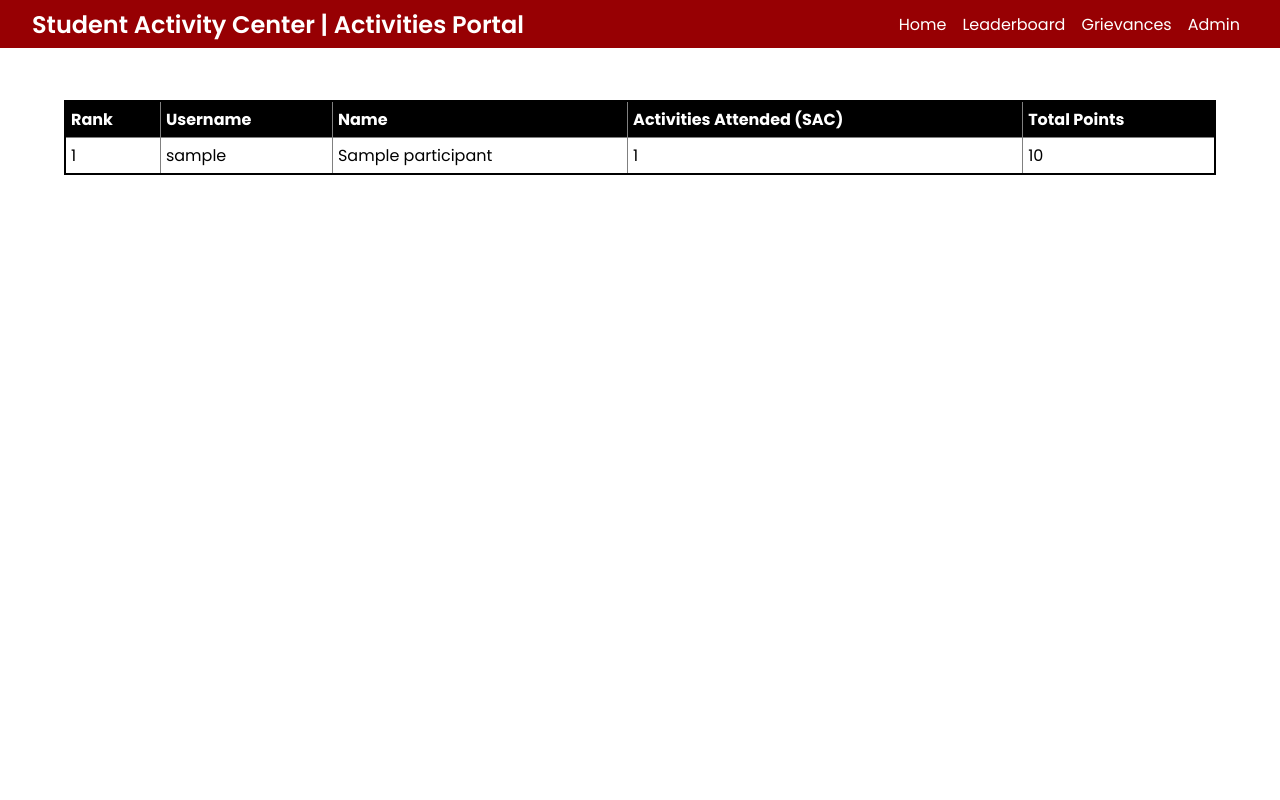
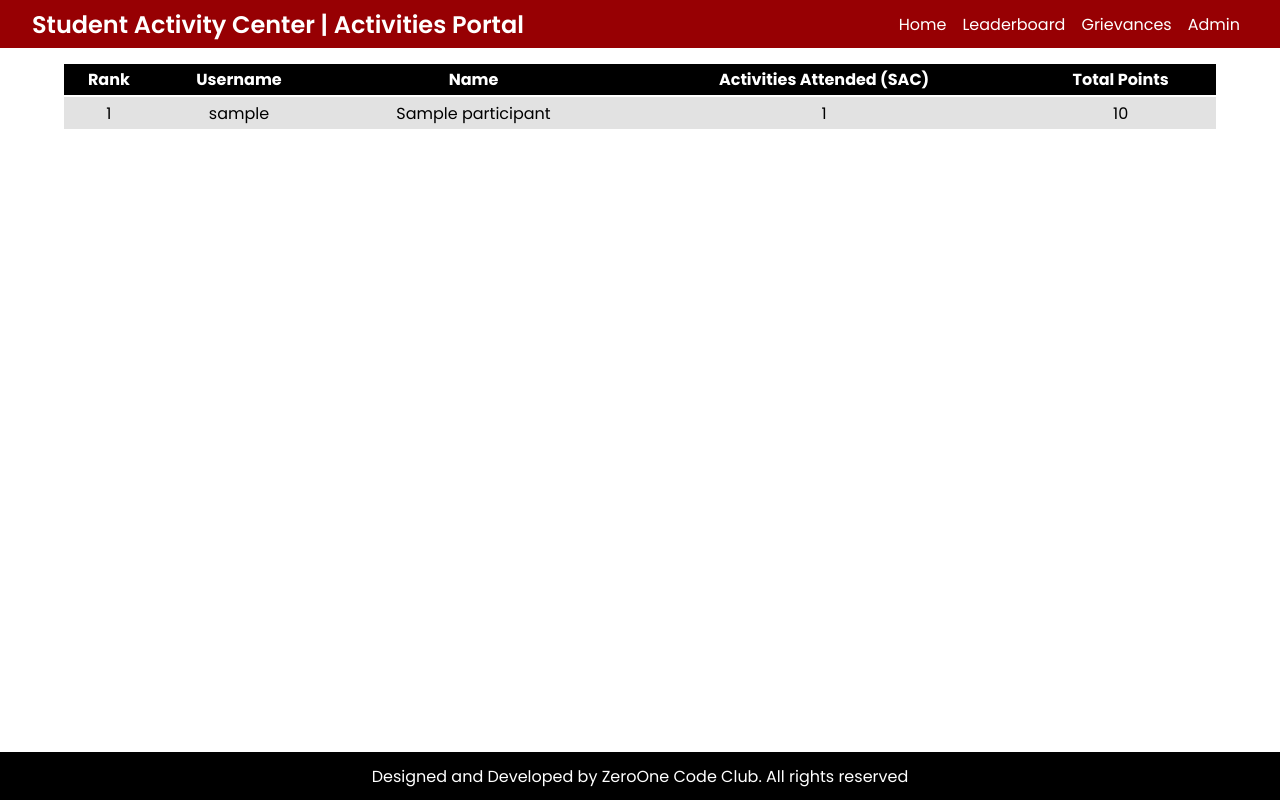
Before and after one commit to DeepakReddyG/silphp, a PHP site: page /leaderboard.php in a window 1280 px wide. Run offline with PHP 8.4, Linux system fonts and the light colour scheme; tables that the repository leaves empty hold one stand-in row (values such as "Sample post").

Commit message:
stable sil

```diff
--- a/app/index.css
+++ b/app/index.css
@@ -48,11 +48,28 @@ body {
     margin: 0rem 0.5rem;
 }
 
+
+.main-content {
+    height: 88vh;
+    display: flex;
+    align-items: center;
+    justify-content: center;
+    flex-direction: column;
+}
+
 .formdiv {
+    height: 10vh;
+    display: flex;
+    align-items: center;
+    justify-content: center;
+}
+
+.formdiv form {
     width: fit-content;
     border: 1px solid black;
-    margin: 2rem auto;
-    background-color: red;
+    display: flex;
+    align-items: center;
+    justify-content: center;
 }
 
 
@@ -65,7 +82,7 @@ body {
     margin-right: 10px;
 }
 
-input[type="text"] {
+.formdiv form input[type="text"] {
     padding: 8px;
     font-size: 1.2rem;
     outline: none;
@@ -74,7 +91,7 @@ input[type="text"] {
     font-size: 1.2rem;
 }
 
-input[type="submit"] {
+.formdiv form input[type="submit"] {
     padding: 8px;
     background-color: black;
     color: #fff;
@@ -83,13 +100,18 @@ input[type="submit"] {
     font-size: 1.2rem;
 }
 
-.participants_div {
+.points-table {
+    height: 78vh;
+    width: 100%;
+}
+
+.points_table_div {
     width: 90%;
     margin: auto;
     margin-top: 20px;
 }
 
-.participants_div h3 {
+.points_table_div h3 {
     font-size: 1.5rem;
     margin: 0.5rem 0rem;
     font-weight: 500;
@@ -109,78 +131,80 @@ input[type="submit"] {
     font-weight: 400;
 }
 
-table {
-    margin-top: 20px;
-    border-collapse: collapse;
+
+
+.category_table, .events-attended {
     border: 2px solid black;
     width: 100%;
+    border-collapse: collapse;
 }
-.participants_div table th {
+.category_table tr th , .events-attended tr th {
     border: 1px solid grey;
-    background-color: black;
-}
-
-table th, td {
-    border: 1px solid black;
-    text-align: left;
-    padding: 6px 3px;
-    background-color: #fff;
-}
-
-.participants_div table tr:hover {
-    background-color: lightgrey;
-}
-
-th {
+    padding: 0.2rem;
     background-color: black;
     color: white;
 }
 
-.category_table {
+.category_table tr th, td, .events-attended tr th, td {
+    border: 1px solid grey;
+}
 
+.category_table tr td, .events-attended tr td{
+    padding: 0.2rem;
+    text-align: center;
 }
-.highlight_in_table {
-    background-color: lightgrey;
-    font-size: 1.5rem;
-}
-.category_table tr td:nth-child(1) {
+
+.category_table tr td:first-child {
     width: 20%;
 }
+
 .category_table tr td:nth-child(2) {
     width: 30%;
 }
+
 .category_table tr td:nth-child(3) {
+    width: 20%;
+}
+
+.category_table tr td:nth-child(4) {
     width: 30%;
 }
-.category_table tr td:nth-child(4) {
-    width: 20%;
+
+
+
+.events-attended tr td:first-child {
+    width: 5%;
 }
-.developedby {
-    position: absolute;
-    bottom: 10px;
+.events-attended tr td:nth-child(2) {
+    width: 30%;
+}
+.events-attended tr td:nth-child(3) {
+    width: 25%;
+}
+.events-attended tr td:nth-child(4) {
+    width: 10%;
+}
+.events-attended tr td:nth-child(5) {
+    width: 10%;
+}
+.events-attended tr td:nth-child(6) {
+    width: 10%;
+}
+.events-attended tr td:nth-child(7) {
+    width: 10%;
 }
 
-.events-attended tr th:nth-child(1) {
-    width: 3%;
+
+
+
+
+
+
+footer {
+    height: 6vh;
+    display: flex;
+    align-items: center;
+    justify-content: center;
+    background-color: black;
+    color: white;
 }
-.events-attended tr th:nth-child(2) {
-    width: 25%;
-}
-.events-attended tr th:nth-child(3) {
-    width: 17%;
-}
-.events-attended tr th:nth-child(4) {
-    width: 10%;
-}
-.events-attended tr th:nth-child(5) {
-    width: 10%;
-}
-.events-attended tr th:nth-child(6) {
-    width: 10%;
-}
-.events-attended tr th:nth-child(7) {
-    width: 15%;
-}
-.events-attended tr th:nth-child(8) {
-    width: 10%;
-}
--- /dev/null
+++ b/app/leaderboard.css
@@ -0,0 +1,106 @@
+@import url('https://fonts.googleapis.com/css2?family=Poppins:ital,wght@0,100;0,200;0,300;0,400;0,500;0,600;0,700;0,800;0,900;1,100;1,200;1,300;1,400;1,500;1,600;1,700;1,800;1,900&display=swap');
+
+* {
+    box-sizing: border-box;
+    font-family: 'Poppins', sans-serif;
+    margin: 0;
+    padding: 0;
+}
+body {
+    margin: 0;
+    padding: 0;
+    background-color: white;
+}
+
+.nav {
+    display: flex;
+    justify-content: space-between;
+    background-color: rgb(151, 0, 3);
+    color: #fff;
+    margin: 0;
+    height: 6vh;
+}
+.nav-in {
+    width: 95%;
+    margin: auto;
+    display: flex;
+}
+.nav-one {
+    width: 50%;
+    display: flex;
+    align-items: center;
+}
+.nav-one h2 {
+    color: white;
+    font-size: 1.5rem;
+    font-weight: 600;
+}
+.nav-two {
+    width: 50%;
+    text-align: right;
+    display: flex;
+    align-items: center;
+    justify-content: flex-end;
+}
+.nav-two a {
+    color: #fff;
+    text-decoration: none;
+    margin: 0rem 0.5rem;
+}
+
+
+.main-content {
+    height: 88vh;
+    overflow-y: scroll;
+    background-color: white;
+}
+
+.main-content .leaderboard_div {
+    width: 90%;
+    margin: auto;
+}
+
+.leaderboard_div {
+    padding: 1rem 0rem;
+}
+
+.leaderboard_div table {
+    width: 100%;
+    border-collapse: collapse;
+
+}
+
+
+/* Add this to your existing CSS */
+.leaderboard_div table th {
+    position: sticky;
+    top: 0;
+    z-index: 2; /* Adjust z-index to ensure it's above other elements */
+    text-align: center;
+    background-color: black;
+    color: white;
+    padding: 0.2rem;
+}
+
+
+.leaderboard_div table tr:nth-child(even) {
+    border-top: 2px solid white;
+    margin: 1rem 0rem 0rem 0rem;
+    background-color: rgb(226, 226, 226);
+    color: white;
+}
+
+.leaderboard_div table tr td {
+    padding: 0.2rem;
+    color: black;
+    text-align: center;
+}
+
+footer {
+    height: 6vh;
+    display: flex;
+    align-items: center;
+    justify-content: center;
+    background-color: black;
+    color: white;
+}
--- a/app/leaderboard.php
+++ b/app/leaderboard.php
@@ -4,39 +4,9 @@
     <meta charset="UTF-8">
     <meta name="viewport" content="width=device-width, initial-scale=1.0">
     <title>Leaderboard</title>
-    <link rel="stylesheet" href="./index.css">
-    <style>
-        body {
-            /* border: 0.1px solid transparent; */
-            height: 100vh;
-            margin: 0;
-            padding: 0;
-            display: flex;
-        }
-        .nav {
-            position: fixed;
-            width: 100%;
-        }
-        .participants_div {
-            margin-top: 5rem;
-        }
-        .participants_div table {
-            width: 100%;
-            border-collapse: collapse;
-        }
-        .participants_div table th {
-            background-color: black;
-            color: white;
-        }
-        .participants_div table th, .participants_div table td {
-            border: 1px solid grey;
-            padding: 5px;
-        }
-
-    </style>
+    <link rel="stylesheet" href="./leaderboard.css">
 </head>
 <body>
-
 
     <div class="nav">
         <div class="nav-in">
@@ -46,23 +16,21 @@
             <div class="nav-two">
                 <a href="./index.php">Home</a>
                 <a href="./leaderboard.php">Leaderboard</a>
-                <!-- <a href="./view_activities.php">View Activities</a> -->
                 <a href="./add_grievance.php">Grievances</a>
                 <a href="./admin.php">Admin</a>
             </div>
         </div>
     </div>
 
+    <div class="main-content">
         <?php
             require_once 'dbconn.php';
 
-    // Fetch student information from the participants table and calculate total points
             $sql = "SELECT username, name, COUNT(*) AS activities_attended, SUM(points) AS total_points FROM participants GROUP BY username, name ORDER BY total_points DESC";
             $result = $conn->query($sql);
 
             if ($result->num_rows > 0) {
-        // Display the leaderboard in a table
-        echo "<div class='participants_div'>";
+                echo "<div class='leaderboard_div'>";
                 echo "<table>";
                 echo "<tr>
                         <th>Rank</th>
@@ -93,5 +61,14 @@
 
             $conn->close();
             ?>
+
+    </div>
+
+
+
+    <footer>
+        <p>Designed and Developed by ZeroOne Code Club. All rights reserved</p>
+    </footer>
+
 </body>
 </html>
```
Also changed, not shown: app/index.php (+15 -19 lines). Lines whose indentation alone changed are shown as unchanged.
